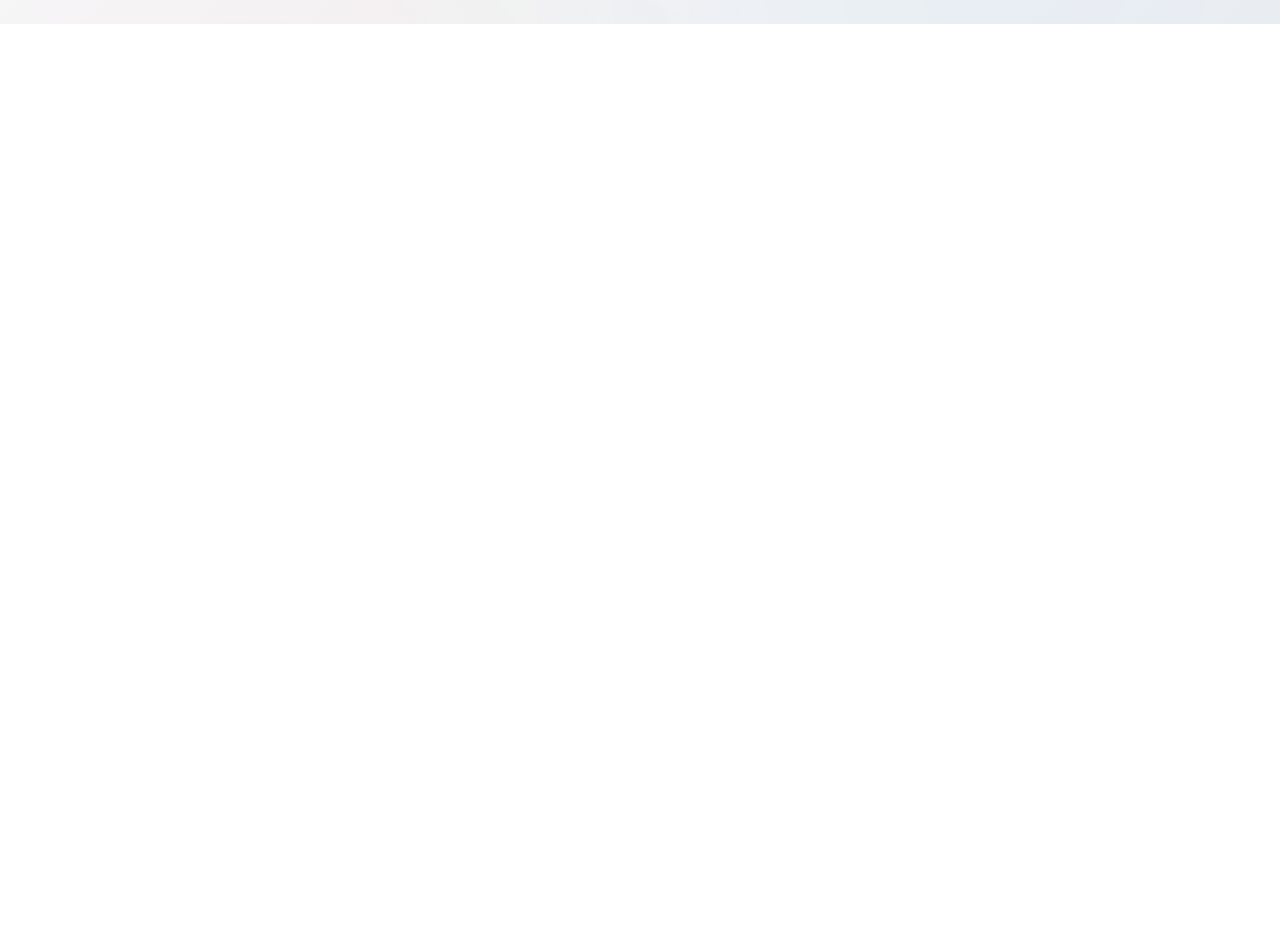
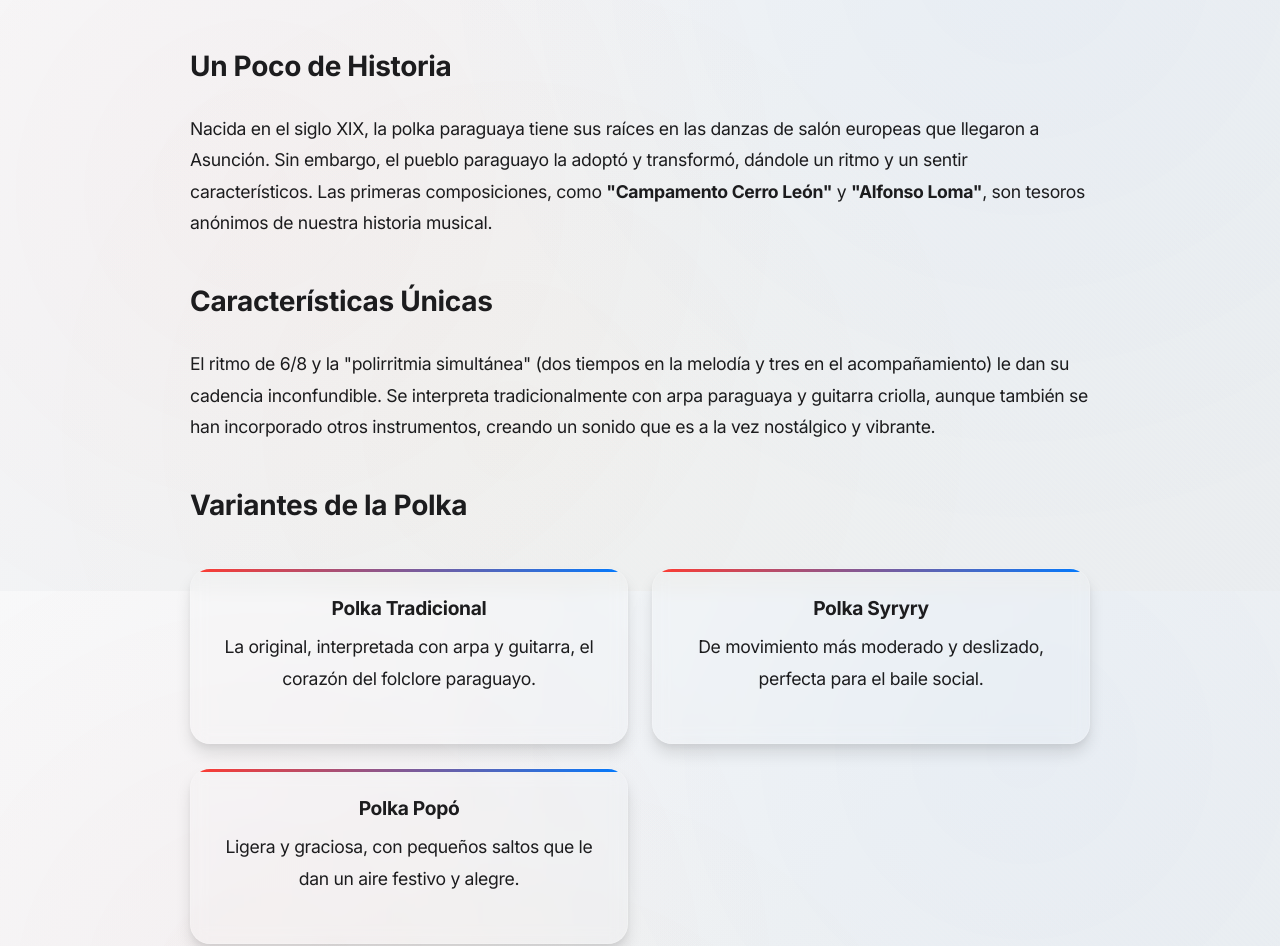
Before and after one commit to pmilciades182/radiocultural, a React (Vite) app: page / in a window 1280 px wide. Shown: the part 1809-2755 px from the top of the page. Before the commit the page ends 1833 px from the top, so only its background shows below. Built offline with nearby package versions, Linux system fonts and the light colour scheme.

Commit message:
cambios en donaciones

```diff
--- a/src/App.css
+++ b/src/App.css
@@ -2134,6 +2134,80 @@ body {
 }
 
 /* Responsive Premium Design */
+/* Estilos para la sección de información de la Polka */
+.polka-info {
+  padding: 4rem var(--padding-horizontal);
+  background-color: var(--color-background);
+  text-align: left;
+  max-width: 900px;
+  margin: 2rem auto;
+  border-radius: var(--border-radius-large);
+  border: 1px solid var(--color-border);
+}
+
+.polka-info h2 {
+  font-size: 2.5rem;
+  font-family: var(--font-display);
+  color: var(--color-primary);
+  text-align: center;
+  margin-bottom: 2rem;
+}
+
+.polka-info h3 {
+  font-size: 1.75rem;
+  font-family: var(--font-heading);
+  color: var(--color-text-primary);
+  margin-top: 2.5rem;
+  margin-bottom: 1rem;
+  border-bottom: 2px solid var(--color-primary);
+  padding-bottom: 0.5rem;
+}
+
+.polka-info p {
+  font-size: 1.1rem;
+  line-height: 1.8;
+  font-family: var(--font-body);
+  color: var(--color-text-secondary);
+  margin-bottom: 1.5rem;
+}
+
+.polka-info .feature-grid {
+  margin-top: 2rem;
+  gap: 1.5rem;
+}
+
+.polka-info .feature-card {
+  background: var(--color-surface);
+  padding: 1.5rem;
+}
+
+.polka-info .feature-card h4 {
+  margin-bottom: 0.5rem;
+  color: var(--color-text-primary);
+  font-family: var(--font-heading);
+  font-size: 1.2rem;
+}
+
+/* Ajustes para el indicador 'en vivo' en la página de programación */
+.programacion-page .live-note {
+  background-color: var(--color-surface);
+  padding: 2rem;
+  border-radius: var(--border-radius-large);
+  margin-top: 2rem;
+  border: 1px solid var(--color-border);
+  max-width: 900px;
+  margin-left: auto;
+  margin-right: auto;
+}
+
+.programacion-page .live-indicator-large h3 {
+  color: var(--color-text-primary);
+}
+
+.programacion-page .live-indicator-large p {
+  color: var(--color-text-secondary);
+}
+
 @media (max-width: 1024px) {
   .hero {
     padding: 3rem 1.5rem;
--- a/src/pages/Home.jsx
+++ b/src/pages/Home.jsx
@@ -77,6 +77,46 @@ function Home() {
           hay corazones paraguayos latiendo.
         </p>
       </section>
+
+      <section className="polka-info">
+        <h2>La Polka Paraguaya: El Alma de Nuestra Música</h2>
+        <p>
+          La polka paraguaya es un género de música popular de carácter vocal o instrumental que combina ritmos ternarios, binarios y síncopas. Su nombre proviene de la polca bohemia europea, pero con el tiempo adquirió una identidad propia y única, convirtiéndose en la máxima expresión de nuestro acervo cultural. En guaraní, se la conoce como <strong>purahéi</strong>.
+        </p>
+
+        <h3>Un Poco de Historia</h3>
+        <p>
+          Nacida en el siglo XIX, la polka paraguaya tiene sus raíces en las danzas de salón europeas que llegaron a Asunción. Sin embargo, el pueblo paraguayo la adoptó y transformó, dándole un ritmo y un sentir característicos. Las primeras composiciones, como <strong>"Campamento Cerro León"</strong> y <strong>"Alfonso Loma"</strong>, son tesoros anónimos de nuestra historia musical.
+        </p>
+
+        <h3>Características Únicas</h3>
+        <p>
+          El ritmo de 6/8 y la "polirritmia simultánea" (dos tiempos en la melodía y tres en el acompañamiento) le dan su cadencia inconfundible. Se interpreta tradicionalmente con arpa paraguaya y guitarra criolla, aunque también se han incorporado otros instrumentos, creando un sonido que es a la vez nostálgico y vibrante.
+        </p>
+
+        <h3>Variantes de la Polka</h3>
+        <div className="feature-grid">
+          <div className="feature-card">
+            <h4>Polka Tradicional</h4>
+            <p>La original, interpretada con arpa y guitarra, el corazón del folclore paraguayo.</p>
+          </div>
+          <div className="feature-card">
+            <h4>Polka Syryry</h4>
+            <p>De movimiento más moderado y deslizado, perfecta para el baile social.</p>
+          </div>
+          <div className="feature-card">
+            <h4>Polka Popó</h4>
+            <p>Ligera y graciosa, con pequeños saltos que le dan un aire festivo y alegre.</p>
+          </div>
+        </div>
+
+        <h3>Grandes Exponentes</h3>
+        <p>
+          <strong>Compositores:</strong> Emiliano R. Fernández, Mauricio Cardozo Ocampo, Herminio Giménez, Maneco Galeano.
+          <br />
+          <strong>Intérpretes:</strong> Luis Alberto del Paraná, Juan Cancio Barreto, Berta Rojas, Grupo Generación.
+        </p>
+      </section>
     </div>
   )
 }
--- a/src/pages/Programacion.jsx
+++ b/src/pages/Programacion.jsx
@@ -1,22 +1,23 @@
 function Programacion() {
   const horarios = [
-    { hora: "00:00 - 06:00", programa: "Madrugada Cultural", descripcion: "Música suave paraguaya para acompañar la noche" },
-    { hora: "06:00 - 09:00", programa: "Amanecer Guaraní", descripcion: "Comenzá el día con las mejores polcas y guaranias" },
-    { hora: "09:00 - 12:00", programa: "Mañana Folclórica", descripcion: "Lo mejor del folclore paraguayo" },
-    { hora: "12:00 - 15:00", programa: "Mediodía Musical", descripcion: "Clásicos paraguayos para el almuerzo" },
-    { hora: "15:00 - 18:00", programa: "Tarde Tradicional", descripcion: "Música tradicional y regional" },
-    { hora: "18:00 - 21:00", programa: "Noche Cultural", descripcion: "Los grandes éxitos de la música paraguaya" },
-    { hora: "21:00 - 00:00", programa: "Serenata Nocturna", descripcion: "Baladas y música romántica paraguaya" }
+    { hora: "00:00 - 05:00", programa: "Noches de Purahéi", descripcion: "Música instrumental y cantada para la calma nocturna." },
+    { hora: "05:00 - 07:00", programa: "Amanecer en el Campo", descripcion: "Las primeras polcas y guaranias para empezar el día con energía." },
+    { hora: "07:00 - 10:00", programa: "La Mañana Cultural", descripcion: "Un viaje por los clásicos del folclore, con datos históricos y culturales." },
+    { hora: "10:00 - 13:00", programa: "Corazón de Guarania", descripcion: "Las guaranias más emotivas y las historias detrás de sus letras." },
+    { hora: "13:00 - 16:00", programa: "Siesta de Chamamé y Polka", descripcion: "Ritmos alegres para levantar el espíritu de la tarde." },
+    { hora: "16:00 - 19:00", programa: "Atardecer Paraguayo", descripcion: "Un recorrido por los paisajes sonoros del país, desde el Chaco hasta el Paraná." },
+    { hora: "19:00 - 21:00", programa: "Joyas del Folclore", descripcion: "Las grabaciones históricas y los artistas que marcaron una época." },
+    { hora: "21:00 - 00:00", programa: "Serenata bajo las Estrellas", descripcion: "Las canciones más románticas y poéticas para cerrar la jornada." }
   ]
 
   const diasEspeciales = [
-    { dia: "Lunes", especial: "Especial Eladio Martínez", descripcion: "Dedicado al gran compositor paraguayo" },
-    { dia: "Martes", especial: "Voces Femeninas", descripcion: "Homenaje a las cantantes paraguayas" },
-    { dia: "Miércoles", especial: "Folclore Regional", descripcion: "Música de todo el interior del país" },
-    { dia: "Jueves", especial: "Arpa Paraguaya", descripcion: "El instrumento nacional en primer plano" },
-    { dia: "Viernes", especial: "Nuevos Talentos", descripcion: "Artistas emergentes de la música paraguaya" },
-    { dia: "Sábado", especial: "Clásicos Eternos", descripcion: "Los grandes hits de todos los tiempos" },
-    { dia: "Domingo", especial: "Familia Cultural", descripcion: "Música para toda la familia paraguaya" }
+    { dia: "Lunes", especial: "Lunes de Leyendas", descripcion: "Homenaje a los grandes compositores como Emiliano R. Fernández y Agustín Barboza." },
+    { dia: "Martes", especial: "Martes de Arpas", descripcion: "El arpa paraguaya como protagonista, con los mejores intérpretes." },
+    { dia: "Miércoles", especial: "Miércoles de Frontera", descripcion: "Explorando el chamamé y la música de la región del Litoral." },
+    { dia: "Jueves", especial: "Jueves de Voces Nuevas", descripcion: "Un espacio para los talentos emergentes y la polka fusión." },
+    { dia: "Viernes", especial: "Viernes de Peña", descripcion: "La música más festiva para empezar el fin de semana, con polkas y galopas." },
+    { dia: "Sábado", especial: "Sábado de Clásicos", descripcion: "Un viaje por las canciones que todo paraguayo lleva en el corazón." },
+    { dia: "Domingo", especial: "Domingo en Familia", descripcion: "Música para compartir, con historias, anécdotas y la participación de la audiencia." }
   ]
 
   return (
```
Also changed, not shown: src/pages/Donaciones.jsx (+56 -37 lines).
